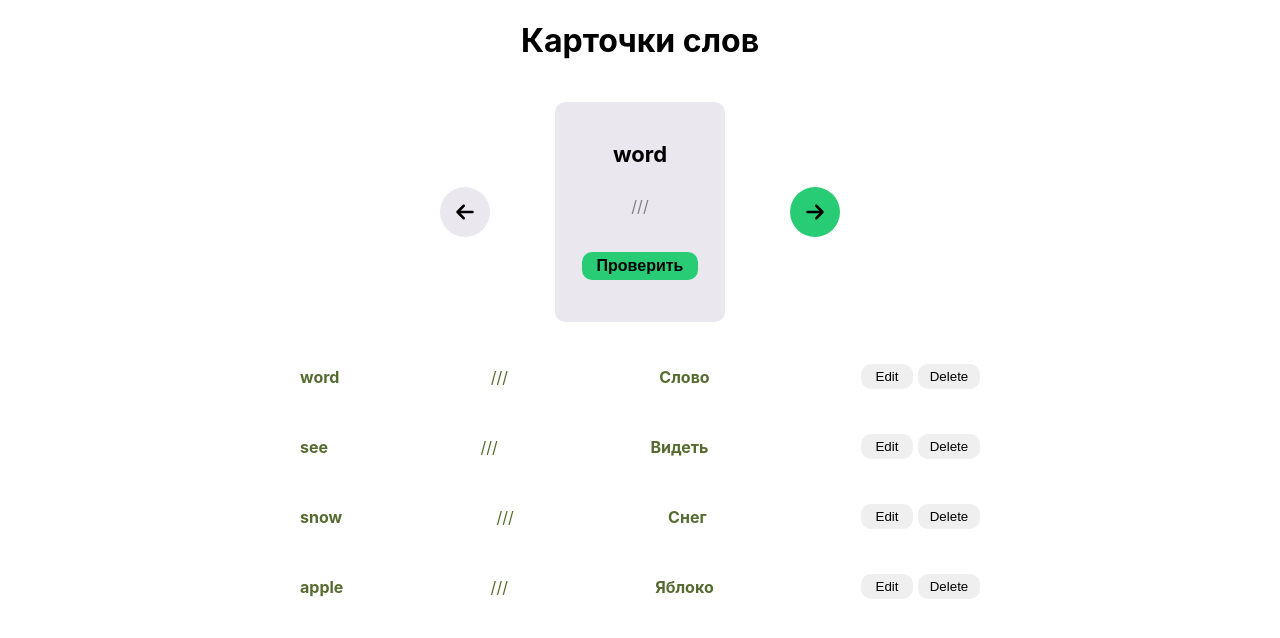
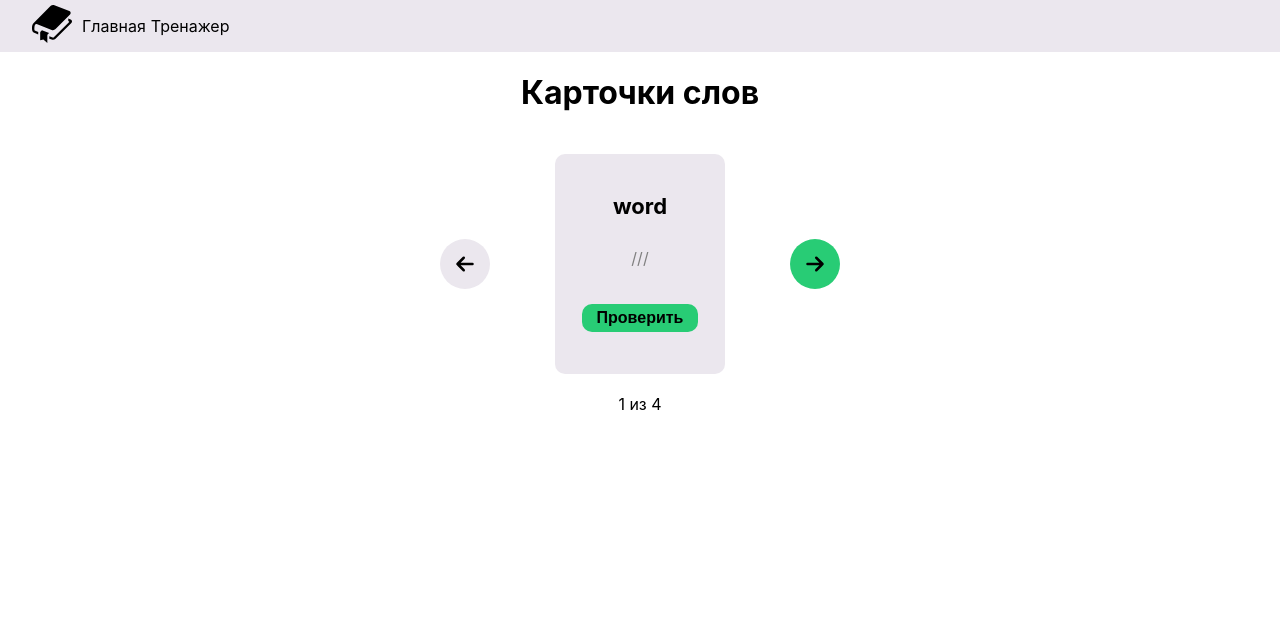
Before and after one commit to Jenikafacet/react-project, a React (Create React App) app: page /game in a window 1280 px wide. Shown: the top 638 px of the page. Built offline with nearby package versions, Linux system fonts and the light colour scheme.

Commit message:
new edit

```diff
--- a/package.json
+++ b/package.json
@@ -9,6 +9,7 @@
     "@testing-library/user-event": "^13.5.0",
     "react": "^19.1.0",
     "react-dom": "^19.1.0",
+    "react-router-dom": "^7.5.2",
     "react-scripts": "5.0.1",
     "web-vitals": "^2.1.4"
   },
--- a/src/App.js
+++ b/src/App.js
@@ -2,14 +2,21 @@ import './App.css';
 import Header from './component/Header';
 import CardList from './component/CardList';
 import CardActiveList from './component/CardActiveList';
+import { BrowserRouter as Router, Routes, Route } from 'react-router-dom';
+import Missing from './component/Missing';
 
 function App() {
   return (
-    <div className="App">
-      <Header />
-      <CardActiveList />
-      <CardList />
-    </div>
+    <Router>
+      <div className="App">
+        <Header />
+        <Routes>
+          <Route path='/' element={<CardList />} />
+          <Route path='/game' element={<CardActiveList />} />
+          <Route path='*' element={<Missing />} />
+        </Routes>
+      </div>
+    </Router>
   );
 }
 
--- a/src/component/CardActiveList.jsx
+++ b/src/component/CardActiveList.jsx
@@ -40,6 +40,7 @@ function CardActiveList() {
 
     return (
         <React.Fragment>
+            <h1>Карточки слов</h1>
             <div className={styles.card__box}>
                 <button className={styles.button__box} onClick={handlePrev} disabled={currentIndex === 0}>
                     <img src={left} alt="назад" width="30px" height="30px" />
@@ -54,8 +55,8 @@ function CardActiveList() {
                 <button className={styles.button__box} onClick={handleNext} disabled={currentIndex === cardListData.length - 1}>
                     <img src={right} alt="вперед" width="30px" height="30px" />
                 </button>
-
             </div>
+            <div className={styles.card__number}>{currentIndex + 1} из {cardListData.length}</div>
             {currentIndex === cardListData.length - 1 && (
                 <div className={styles.finish__massage}>
                     <div className={styles.finish__box}>
--- a/src/component/Header.jsx
+++ b/src/component/Header.jsx
@@ -1,7 +1,15 @@
+import NavBar from './NavBar'
+import styles from './header.module.css';
+import logo from '../data/logo.svg'
+import { Link } from 'react-router-dom';
+
 function Header() {
     return (
         <header>
-            <h1>Карточки слов</h1>
+            <div className={styles.header__box}>
+                <Link className={styles.link} to='/'><img src={logo} alt="logo" width="40px" height="40px" /></Link>
+                <NavBar />
+            </div>
         </header>
     );
 }
--- /dev/null
+++ b/src/component/Missing.jsx
@@ -0,0 +1,12 @@
+import React from "react";
+
+function Missing() {
+    return (
+        <main>
+            <h1>Ошибка 404</h1>
+            <p>Страница не найдена</p>
+        </main>
+    );
+}
+
+export default Missing;
--- /dev/null
+++ b/src/component/NavBar.jsx
@@ -0,0 +1,13 @@
+import styles from './navBar.module.css';
+import { Link } from 'react-router-dom';
+
+function NavBar() {
+    return (
+        <ul>
+            <Link className={styles.link} to='/'>Главная</Link>
+            <Link className={styles.link} to='/game'>Тренажер</Link>
+        </ul>
+    );
+}
+
+export default NavBar;
--- a/src/component/cardActiveList.module.css
+++ b/src/component/cardActiveList.module.css
@@ -30,7 +30,7 @@
 .card__transition {
     transition: all 0.5s ease;
     opacity: 1;
-    transform: translateX(0)
+    transform: translateX(0);
 }
 
 .card__transition.hidden {
@@ -46,7 +46,7 @@
     align-items: center;
     justify-content: center;
     gap: 15px;
-    margin-bottom: 15px;
+    margin-bottom: 20px;
 }
 
 .finish__massage button {
@@ -61,3 +61,7 @@
     justify-content: center;
     gap: 5px;
 }
+
+.card__number {
+    margin-bottom: 20px;
+}
--- /dev/null
+++ b/src/component/header.module.css
@@ -0,0 +1,14 @@
+header {
+    display: flex;
+    justify-content: center;
+    align-items: center;
+    background-color:  rgb(235, 231, 238);
+
+}
+
+.header__box {
+    display: flex;
+    align-items: center;
+    width: 95%;
+    gap: 10px;
+}
--- /dev/null
+++ b/src/component/navBar.module.css
@@ -0,0 +1,17 @@
+ul {
+    list-style-type: none;
+    padding-left: 0;
+    display: flex;
+    gap: 5px;
+    text-decoration: none;
+}
+
+.link {
+    text-decoration: none;
+    color: black;
+}
+
+.link:hover {
+    color: rgb(40, 204, 117);
+    cursor: pointer;
+}
```
Also changed, not shown: src/component/CardActive.jsx (+6 -7 lines), src/component/cardActive.module.css (line endings or trailing spaces), src/data/logo.svg (added), 1 other file (tests, documents, lock files or other folders).
